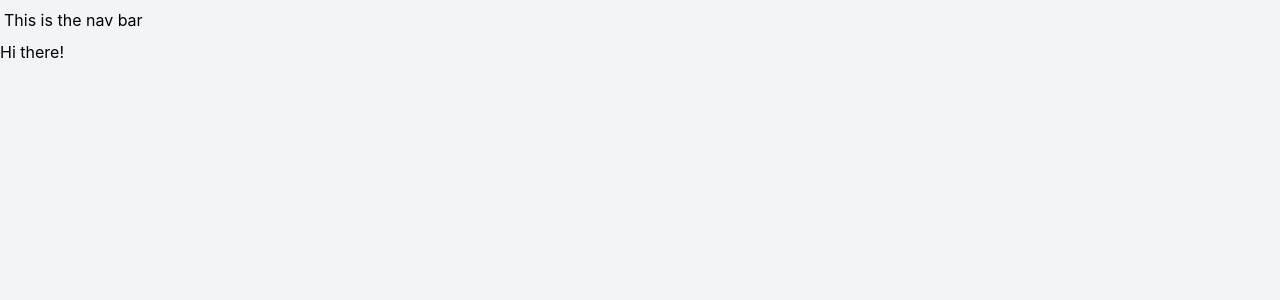
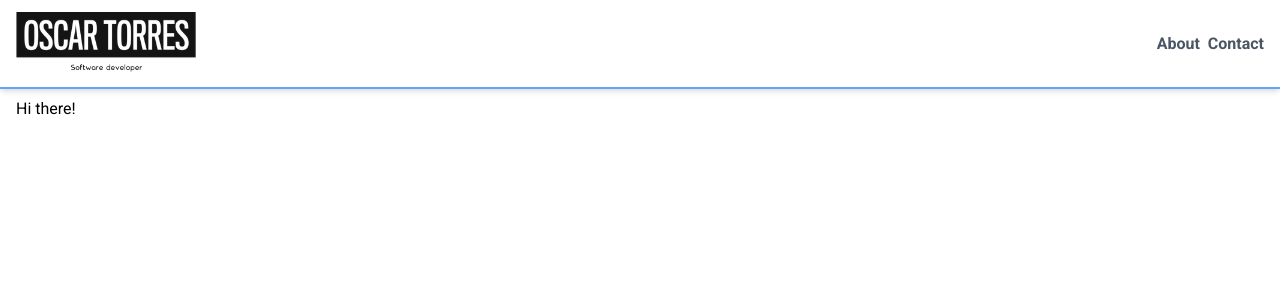
Before and after one commit to OscarDTorresB/portafolio, a Next.js app: page / in a window 1280 px wide. Shown: the top 300 px of the page. Built offline with nearby package versions, Linux system fonts and the light colour scheme.

Commit message:
Navbar done

```diff
--- a/components/layout/layout.tsx
+++ b/components/layout/layout.tsx
@@ -1,12 +1,23 @@
+import { NextPage } from "next"
+import Head from "next/head"
 import Navbar from "components/navbar/navbar"
-import { NextPage } from "next"
 
 const Layout: NextPage = ({ children }) => {
   return (
-    <main className="w-screen h-screen bg-gray-100">
-      <Navbar />
-      {children}
-    </main>
+    <>
+      <Head>
+        <link rel="icon" href="/favicon.ico" />
+        <link rel="preconnect" href="https://fonts.googleapis.com" />
+        <link rel="preconnect" href="https://fonts.gstatic.com" crossOrigin="" />
+        <link href="https://fonts.googleapis.com/css2?family=Roboto:ital,wght@0,100;0,300;0,400;0,500;0,700;0,900;1,100;1,300;1,400;1,500;1,700;1,900&display=swap" rel="stylesheet" />
+      </Head>
+      <div className="w-screen h-screen">
+        <Navbar />
+        <main className="px-4 py-2 max-h-full max-w-full">
+          {children}
+        </main>
+      </div>
+    </>
   )
 }
 
--- a/components/navbar/navbar.tsx
+++ b/components/navbar/navbar.tsx
@@ -1,10 +1,54 @@
-import { NextPage } from "next";
+import { NextPage } from 'next'
+import Link from 'next/link'
+import Image from 'next/image'
+import LogoPng from 'public/personal-logo.png';
+import { useRouter } from 'next/router';
 
 const Navbar: NextPage = () => {
+  const router = useRouter();
+  const routes = [
+    {
+      name: 'About',
+      href: '/about',
+      active: router.asPath === '/about'
+    },
+    {
+      name: 'Contact',
+      href: '/contact',
+      active: router.asPath === '/contact'
+    }
+  ];
+
   return (
-    <nav className="container mx-auto py-2 px-1 blue">
-      This is the nav bar
-    </nav>
+    <header>
+      <nav className="sticky top-0 container mx-auto py-2 px-4 bg-white font-semibold shadow-md border-b-2 border-blue-400">
+        <div className="flex flex-col md:flex-row md:justify-between items-center">
+          <div className="flex items-center">
+            <Link href="/">
+              <a className="mt-1">
+                <Image
+                  src={LogoPng}
+                  alt="Personal logo"
+                  placeholder="blur"
+                  width={180}
+                  height={60}
+                  priority
+                />
+              </a>
+            </Link>
+          </div>
+          <div className="flex items-center gap-2">
+            {routes.map((route) => (
+              <Link href={route.href} key={route.name}>
+                <a className={`transition-colors ease-in-out duration-500 bg-gray-600 bg-clip-text text-transparent hover:bg-blue-600 ${route.active ? 'underline bg-blue-700' : ''}`}>
+                  <span>{route.name}</span>
+                </a>
+              </Link>
+            ))}
+          </div>
+        </div>
+      </nav>
+    </header>
   )
 };
 
--- a/pages/index.tsx
+++ b/pages/index.tsx
@@ -1,6 +1,5 @@
 import type { NextPage } from 'next'
 import Head from 'next/head'
-import Image from 'next/image'
 
 const Home: NextPage = () => {
   return (
@@ -8,7 +7,6 @@ const Home: NextPage = () => {
       <Head>
         <title>Oscar&apos;s Portfolio</title>
         <meta name="description" content="Oscar's Portfolio" />
-        <link rel="icon" href="/favicon.ico" />
       </Head>
       <div className="container">
         Hi there!
--- a/styles/globals.css
+++ b/styles/globals.css
@@ -2,19 +2,15 @@
 @tailwind components;
 @tailwind utilities;
 
-html,
-body {
-  padding: 0;
-  margin: 0;
-  font-family: -apple-system, BlinkMacSystemFont, Segoe UI, Roboto, Oxygen,
-    Ubuntu, Cantarell, Fira Sans, Droid Sans, Helvetica Neue, sans-serif;
+@layer base {
+  html,
+  body {
+    font-family: 'Roboto', sans-serif;
+    font-size: 16px;
+    line-height: 1.5;
+    color: #000;
+    background-color: #fff;
+    -webkit-font-smoothing: antialiased;
+    -moz-osx-font-smoothing: grayscale;
+  }
 }
-
-a {
-  color: inherit;
-  text-decoration: none;
-}
-
-* {
-  box-sizing: border-box;
-}
```
Also changed, not shown: tsconfig.json (+1 -12 lines), public/personal-logo.png (added).
